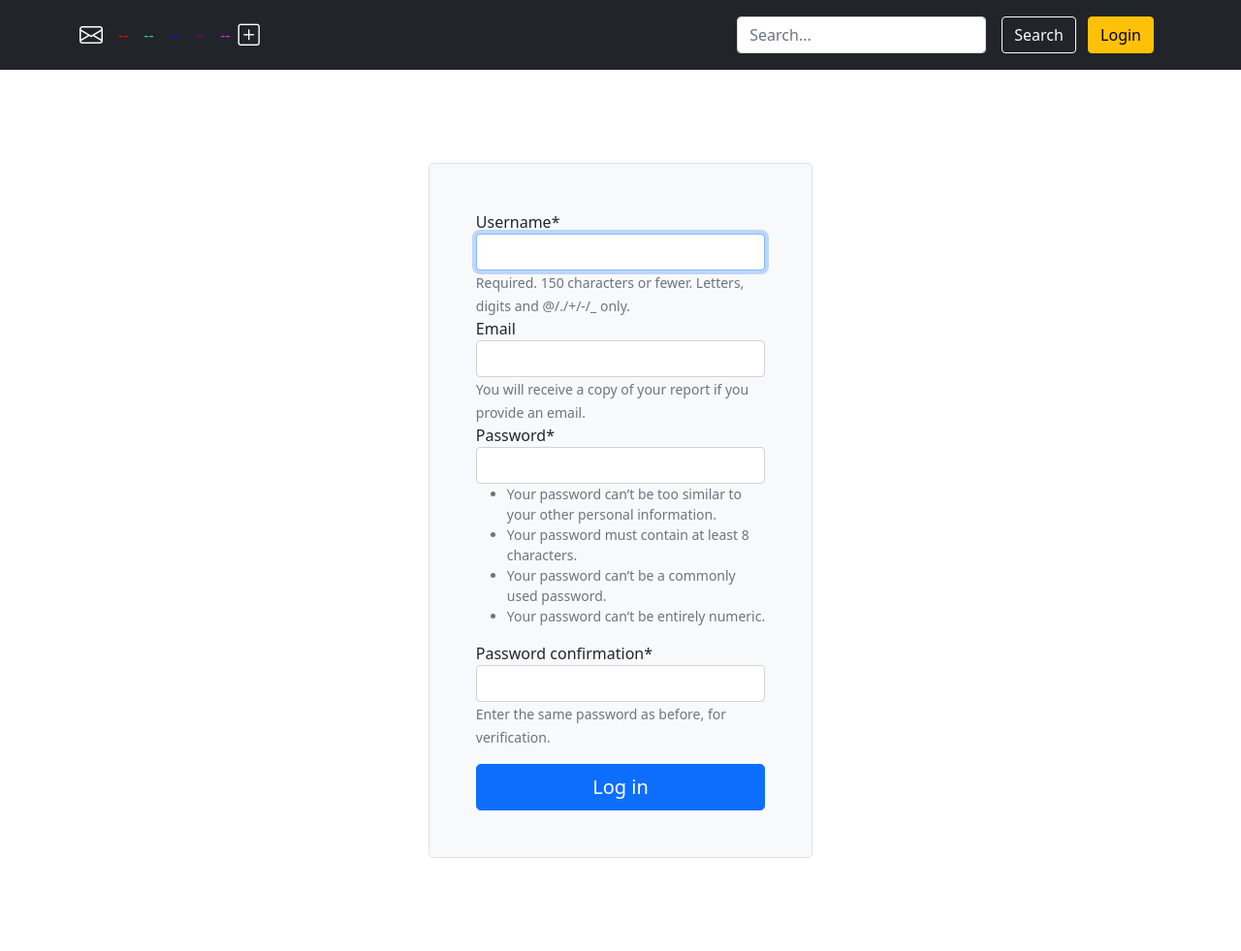
After one commit to elpichu-hub/DAR-REPORT-FOR-SECURITY, a Django app: page /register/ in a window 1280 px wide. The commit adds this page. Shown: the whole page at 97% size. Run offline with Django 3.2, Linux system fonts and the light colour scheme; some libraries are stand-ins or nearby versions.

```diff
--- a/dar_project/urls.py
+++ b/dar_project/urls.py
@@ -18,6 +18,7 @@ from django.urls import path
 from report import views as report_views
 from django.contrib.auth.views import LoginView, LogoutView
 from scraper import views as scraper_views
+from users import views as users_views
 
 urlpatterns = [
     path('admin/', admin.site.urls),
@@ -29,4 +30,5 @@ urlpatterns = [
     path('send-emails/', scraper_views.send_emails, name='send-emails'),
     path('login/', LoginView.as_view(template_name='report/login.html'), name='login'),
     path('logout/', LogoutView.as_view(template_name='report/logout.html'), name='logout'),
+    path('register/', users_views.register, name='register')
 ]
--- a/report/admin.py
+++ b/report/admin.py
@@ -1,5 +1,6 @@
 from django.contrib import admin
-from .models import DAR
+from .models import DAR, End_Of_Shift_Dar
 # Register your models here.
 
 admin.site.register(DAR)
+admin.site.register(End_Of_Shift_Dar)
--- a/report/templates/report/base.html
+++ b/report/templates/report/base.html
@@ -20,7 +20,8 @@
   <header class="p-3 bg-dark text-white sticky-top">
     <div class="container">
       <div class="d-flex flex-wrap align-items-center justify-content-center justify-content-lg-start">
-        <a href="{% url 'send-emails-confirm' %}" class="d-flex align-items-center mb-2 mb-lg-0 text-white text-decoration-none">
+        <a href="{% url 'send-emails-confirm' %}"
+          class="d-flex align-items-center mb-2 mb-lg-0 text-white text-decoration-none">
           <i class="bi bi-envelope me-2" style="font-size: 1.5rem;"></i>
         </a>
 
@@ -30,7 +31,8 @@
           <li class="nav-link px-2 text" style="color: rgb(38, 0, 255);">--</li>
           <li class="nav-link px-2 text" style="color: purple;">--</li>
           <li class="nav-link px-2 text" style="color: rgb(225, 38, 231);">--</li>
-          <a href="{% url 'create-dar' %}" class="d-flex align-items-center mb-2 mb-lg-0 text-white text-decoration-none">
+          <a href="{% url 'create-dar' %}"
+            class="d-flex align-items-center mb-2 mb-lg-0 text-white text-decoration-none">
             <i class="bi bi-plus-square" style="font-size: 1.4rem;"></i>
           </a>
         </ul>
@@ -43,17 +45,28 @@
         <div class="text-end">
           <button type="button" class="btn btn-outline-light me-2">Search</button>
           {% if user.is_authenticated %}
-          <a href="{% url 'logout' %}"><button type="button" class="btn btn-secondary me-2" >Logout</button></a>
+          <a href="{% url 'logout' %}"><button type="button" class="btn btn-secondary me-2">Logout</button></a>
           {% else %}
-          <a href=" {% url 'login' %} "><button type="button" class="btn btn-warning me-2" >Login</button></a>
+          <a href=" {% url 'login' %} "><button type="button" class="btn btn-warning me-2">Login</button></a>
           {% endif %}
 
         </div>
       </div>
     </div>
   </header>
+  <div class="d-flex justify-content-center">
+    <div >
+      {% if messages %}
+      {% for message in messages %}
+      <div class="alert alert-{{message.tags}}" role="alert">
+        {{message}}
+      </div>
+      {% endfor %}
+      {% endif %}
+    </div>
+  </div>
+  {% block content %}{% endblock content %}
 
-  {% block content %}{% endblock content %}
 
 </body>
 
--- a/report/views.py
+++ b/report/views.py
@@ -54,7 +54,7 @@ def create_dar(request):
     else:
         form = DARForm()
     context = {
-        'dar': DAR.objects.all().order_by('time'),
+        'dar': DAR.objects.filter(user=request.user.id).order_by('time'),
         'form': form,
         'date': date,
     }
--- /dev/null
+++ b/users/admin.py
@@ -0,0 +1,3 @@
+from django.contrib import admin
+
+# Register your models here.
--- /dev/null
+++ b/users/apps.py
@@ -0,0 +1,6 @@
+from django.apps import AppConfig
+
+
+class UsersConfig(AppConfig):
+    default_auto_field = 'django.db.models.BigAutoField'
+    name = 'users'
--- /dev/null
+++ b/users/forms.py
@@ -0,0 +1,12 @@
+from django.contrib.auth.forms import UserCreationForm
+from django.contrib.auth.models import User
+from django import forms
+
+
+
+class UserRegisterForm(UserCreationForm):
+    email = forms.EmailField(required=False, help_text='You will receive a copy of your report if you provide an email.')
+
+    class Meta:
+        model = User
+        fields = ['username', 'email', 'password1', 'password2']
--- /dev/null
+++ b/users/models.py
@@ -0,0 +1,3 @@
+from django.db import models
+
+# Create your models here.
--- /dev/null
+++ b/users/templates/users/register.html
@@ -0,0 +1,30 @@
+{% extends 'report/base.html' %}
+{% load crispy_forms_tags %}
+
+
+
+
+{% block content %}
+
+
+
+<div class="container col-xl-10 col-xxl-8 px-4 py-5">
+    <div class="row align-items-center g-5 py-5">
+
+      <div class="col-10 mx-auto col-lg-5">
+        <form class="p-5 border rounded-3 bg-light" method="POST">
+          {% csrf_token %}
+          {{form|crispy}}
+          <button type="submit" class="w-100 btn btn-lg btn-primary mt-3"> Log in </button>
+        </form>
+      </div>
+    </div>
+  </div>
+
+
+
+
+
+
+
+{% endblock %}
--- /dev/null
+++ b/users/tests.py
@@ -0,0 +1,3 @@
+from django.test import TestCase
+
+# Create your tests here.
--- /dev/null
+++ b/users/views.py
@@ -0,0 +1,19 @@
+from django.shortcuts import redirect, render
+from django.contrib.auth.models import User
+from .forms import UserRegisterForm
+from django.contrib import messages
+
+
+
+def register(request):
+    if request.method == 'POST':
+        form = UserRegisterForm(request.POST)
+        if form.is_valid():
+            username = form.cleaned_data.get('username')
+            messages.success(request, f'You have created an account for {username}')
+            form.save()
+            return redirect('login')
+    else:
+        form = UserRegisterForm()
+    context = {'form': form}
+    return render(request, 'users/register.html', context)
```
Also changed, not shown: dar_project/settings.py (+10 -2 lines), report/models.py (+12 -0 lines), scraper/views.py (+14 -5 lines), db.sqlite3, report/migrations/0028_end_of_shift_dar.py (added), report/migrations/0029_end_of_shift_dar_date.py (added), users/__init__.py (added), users/migrations/__init__.py (added).
